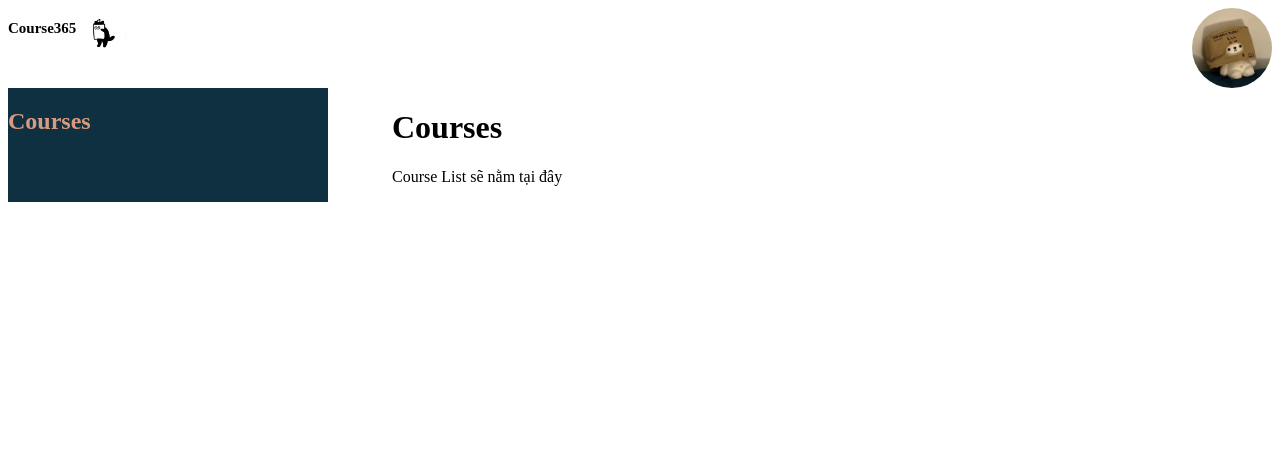
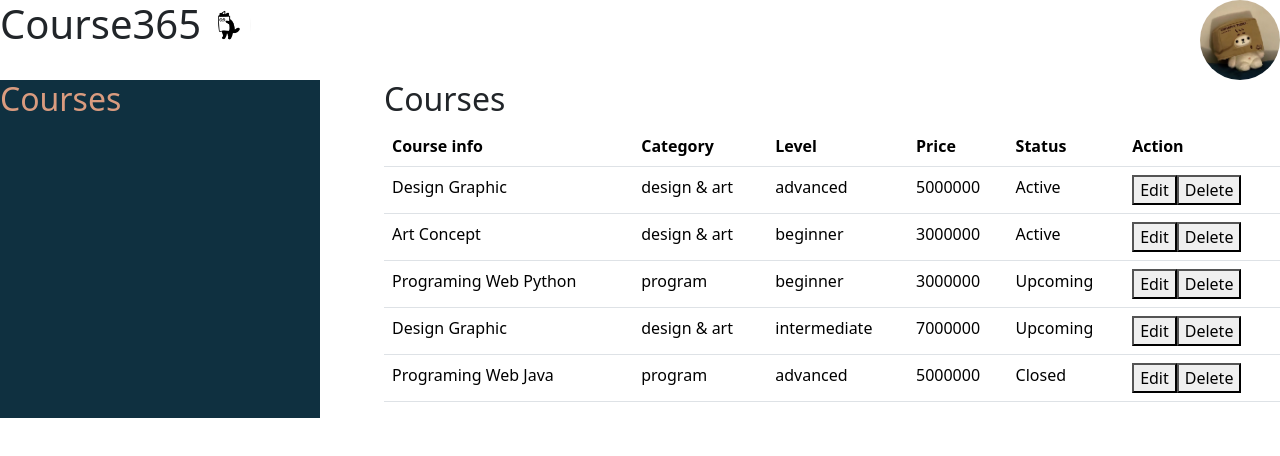
Before and after one commit to linkwibU/Course-App, a React (Vite) app: page / in a window 1280 px wide. Shown: the top 456 px of the page. Built offline with nearby package versions, Linux system fonts and the light colour scheme.

Commit message:
prj-5.20

```diff
--- a/package.json
+++ b/package.json
@@ -10,6 +10,7 @@
     "preview": "vite preview"
   },
   "dependencies": {
+    "bootstrap": "^5.3.8",
     "react": "^19.2.7",
     "react-dom": "^19.2.7"
   },
--- a/src/App.jsx
+++ b/src/App.jsx
@@ -1,5 +1,6 @@
 import Layout from "./layout/DasboardLayout";
 import CourseListPage from "./feature/course/CourseListPage";
+import 'bootstrap/dist/css/bootstrap.min.css';
 export default function App({children}) {
   return(
     <div>
--- /dev/null
+++ b/src/feature/course/CourseCard.jsx
@@ -0,0 +1,22 @@
+export default function CourseCard({ mock }) {
+    return (
+        <tbody>
+            {mock.map((c) => {
+                return (
+                    <tr key={c.id}>
+                        <td>{c.title}</td>
+                        <td>{c.category}</td>
+                        <td>{c.level}</td>
+                        <td>{c.price}</td>
+                        <td>{c.status}</td>
+                        <td>
+                            <button>Edit</button>
+                            <button>Delete</button>
+                        </td>
+
+                    </tr>
+                )
+            })}
+        </tbody>
+    )
+}
--- /dev/null
+++ b/src/feature/course/CourseList.jsx
@@ -0,0 +1,6 @@
+import CourseCard from "./CourseCard"
+export default function CourseList({ mock }) {
+    return (
+        <CourseCard mock={mock}/>
+    )
+}
--- a/src/feature/course/CourseListPage.jsx
+++ b/src/feature/course/CourseListPage.jsx
@@ -1,6 +1,23 @@
-export default function CourseListPage(){
-    return(
-        <p>Course List sẽ nằm tại đây</p>
+import CourseList from "./CourseList"
+import mock from "./coursesMock"
+export default function CourseListPage() {
+    return (
+        <div>
+            <table className='table'>
+                <thead>
+                    <tr>
+                        <th scope="col">Course info</th>
+                        <th scope="col">Category</th>
+                        <th scope="col">Level</th>
+                        <th scope="col">Price</th>
+                        <th  scope="col">Status</th>
+                        <th scope="col">Action</th>
+                    </tr>
+                </thead>
+                <CourseList mock={mock} />
+            </table>
+
+        </div>
 
     )
 }
--- /dev/null
+++ b/src/feature/course/coursesMock.js
@@ -0,0 +1,45 @@
+
+
+    const mock = [
+        {
+            id: '23',
+            title: 'Design Graphic',
+            category: 'design & art',
+            level: 'advanced',
+            price: 5000000,
+            status: 'Active'
+        },
+        {
+            id: '24',
+            title: 'Art Concept',
+            category: 'design & art',
+            level: 'beginner',
+            price: 3000000,
+            status: 'Active'
+        },
+        {
+            id: '25',
+            title: 'Programing Web Python',
+            category: 'program',
+            level: 'beginner',
+            price: 3000000,
+            status: 'Upcoming'
+        },
+        {
+            id: '26',
+            title: 'Design Graphic',
+            category: 'design & art',
+            level: 'intermediate',
+            price: 7000000,
+            status: 'Upcoming'
+        },
+        {
+            id: '27',
+            title: 'Programing Web Java',
+            category: 'program',
+            level: 'advanced',
+            price: 5000000,
+            status: 'Closed'
+        }
+    ]
+     export default mock;
```
Also changed, not shown: 1 other file (tests, documents, lock files or other folders).
